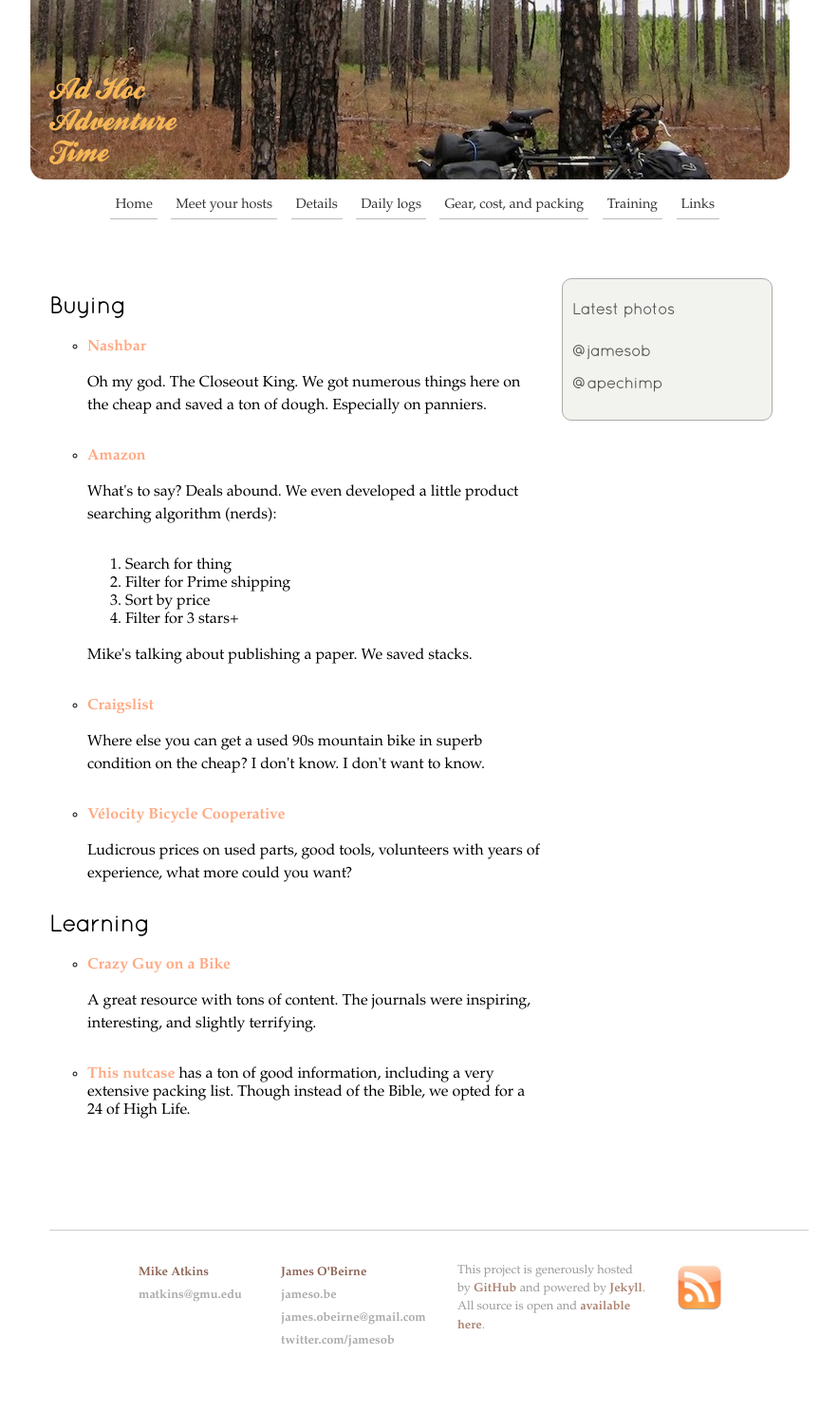
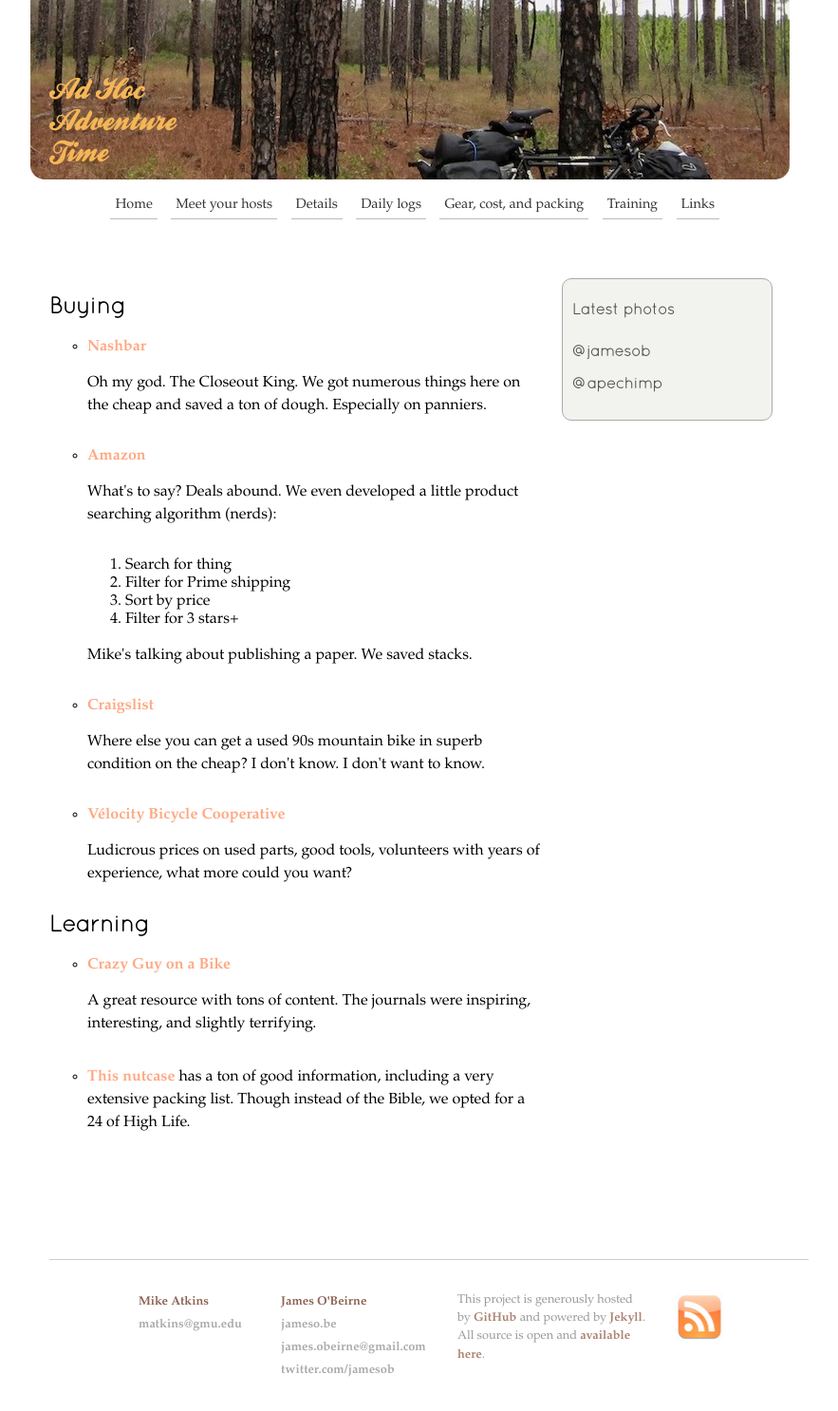
Before and after one commit to jamesob/biketrip, a Jekyll site: the page built from links.html, in a window 1280 px wide. Shown: the whole page at 95% size, without its empty margins (208-1091 px from the left). Built offline with Jekyll 4.4.1, drawn with Linux system fonts in a browser that asks for light colours; before the commit the page ends 1455 px from its top, so only the background shows below that.

Commit message:
minor edit

```diff
--- a/links.html
+++ b/links.html
@@ -39,7 +39,7 @@ title: Hot links!
     interesting, and slightly terrifying.
   </li>
 
-  <li><a href="http://www.daystarbotanicals.com/biketrip/packinglist.html">This
+  <li><p><a href="http://www.daystarbotanicals.com/biketrip/packinglist.html">This
     nutcase</a> has a ton of good information, including a very extensive
     packing list. Though instead of the Bible, we opted for a 24 of High Life.
 </ul>
```
